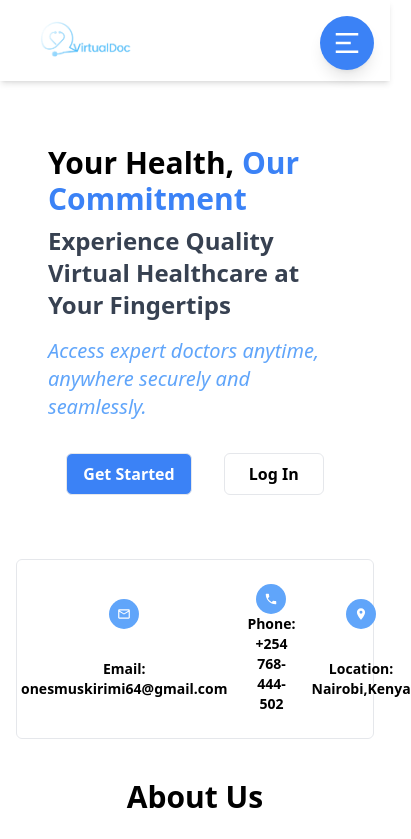
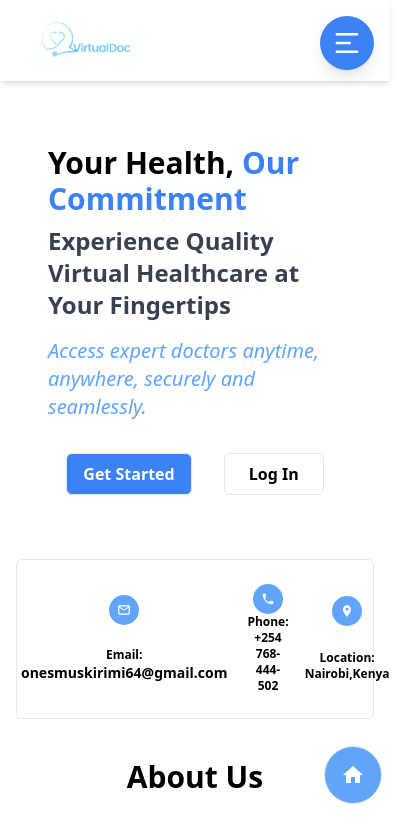
Before and after one commit to KirimiOnesmus/Virtual_Doc, a React (Create React App) app in the folder client/: page / in a window 390 px wide. Shown: the top 839 px of the page, 411 px wide, since content can reach past the window. Built offline with nearby package versions, Linux system fonts and the light colour scheme; no server answers.

Commit message:
Update HomePage.jsx

```diff
--- a/client/src/components/HomePage.jsx
+++ b/client/src/components/HomePage.jsx
@@ -40,7 +40,7 @@ const HomePage = () => {
         <div className="md:hidden fixed top-20 right-4 w-64 bg-white shadow-lg rounded-lg border z-50 p-4">
           <ul className="flex flex-col gap-4 text-lg font-semibold text-gray-800">
             <li>
-              <a href="#" onClick={toggleMenu} className="hover:text-blue-500">
+              <a href="#home" onClick={toggleMenu} className="hover:text-blue-500">
                 Home
               </a>
             </li>
@@ -106,7 +106,7 @@ const HomePage = () => {
             <ul className="flex gap-6 ">
               <li>
                 <a
-                  href="#"
+                  href="#home"
                   className="text-2xl font-semibold hover:text-blue-400 hover:text-xl"
                 >
                   Home
@@ -154,7 +154,7 @@ const HomePage = () => {
         </div>
       </div>
       <div className="body mx-12">
-        <div className="home flex  md:mx-20 justify-around items-center my-16 md:my-0 h-fit md:mt-16">
+        <div id= "home"className="home flex  md:mx-20 justify-around items-center my-16 md:my-0 h-fit md:mt-16">
           <div className="left w-full grid justify-items-center ">
             <div className="punchline pb-8">
               <h3 className="text-3xl md:text-5xl font-semibold pb-2">
@@ -165,7 +165,7 @@ const HomePage = () => {
                 Experience Quality Virtual Healthcare at Your Fingertips
               </h4>
               <p className="pt-4 text-xl md:text-2xl text-blue-400 italic">
-                Access expert doctors anytime, anywhere securely and seamlessly.
+                Access expert doctors anytime, anywhere, securely and seamlessly.
               </p>
             </div>
 
@@ -195,9 +195,9 @@ const HomePage = () => {
               <MdOutlineEmail />
             </span>
             <div className="details md:text-xl text-center">
-              <h3 className="font-bold md:text-2xl">Email:</h3>
+              <h3 className="font-bold text-xs md:text-2xl">Email:</h3>
               <p className="font-semibold">
-                <a href="#">onesmuskirimi64@gmail.com</a>
+                <a href="#home">onesmuskirimi64@gmail.com</a>
               </p>
             </div>
           </div>
@@ -207,7 +207,7 @@ const HomePage = () => {
               <MdLocalPhone />{" "}
             </span>
 
-            <div className="details md:text-xl text-center">
+            <div className="details text-xs md:text-xl text-center">
               <h3 className="font-bold md:text-2xl">Phone:</h3>
               <p className="font-semibold">+254 768-444-502</p>
             </div>
@@ -218,7 +218,7 @@ const HomePage = () => {
               <MdLocationOn />
             </span>
 
-            <div className="details md:text-xl text-center">
+            <div className="details text-xs md:text-xl text-center">
               <h3 className="font-bold md:text-2xl">Location:</h3>
               <p className="font-semibold">Nairobi,Kenya</p>
             </div>
@@ -488,7 +488,7 @@ const HomePage = () => {
           </div>
         </div>
       </div>
-      <div className="hidden md:flex scroll-button fixed bottom-10  right-2 border p-4 rounded-full text-2xl text-white bg-blue-400 hover:bg-white hover:text-blue-400">
+      <div className="flex scroll-button fixed bottom-10  right-2 border p-4 rounded-full text-2xl text-white bg-blue-400 hover:bg-white hover:text-blue-400">
         <a href="#">
           <MdHome />
         </a>
```
